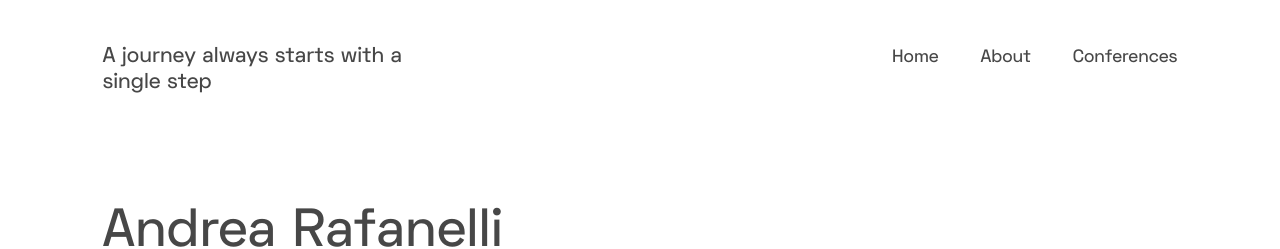
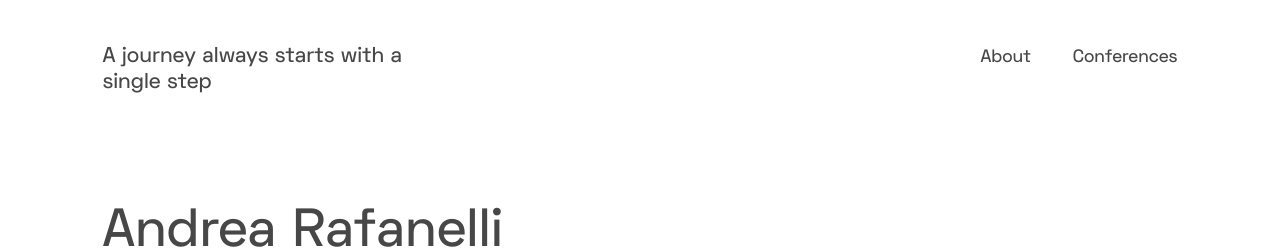
Before and after one commit to lollix91/andrearafanelli.github.io, a Jekyll site: the page built from index.html, in a window 1280 px wide. Shown: the top 249 px of the page. Built offline with Jekyll 4.4.1, drawn with Linux system fonts in a browser that asks for light colours.

Commit message:
Update titlebar.html

```diff
--- a/_includes/titlebar.html
+++ b/_includes/titlebar.html
@@ -4,7 +4,7 @@
       <a href="/" class="nav__logo" >A journey always starts with a single step</a>
     </div>
     <div class="navs">
-      <a href="/" class="nav__item">Home</a>
+
       <a href="/about/" class="nav__item " >About</a>
       <a href="/conferences/" class="nav__item " >Conferences</a>
 
```
